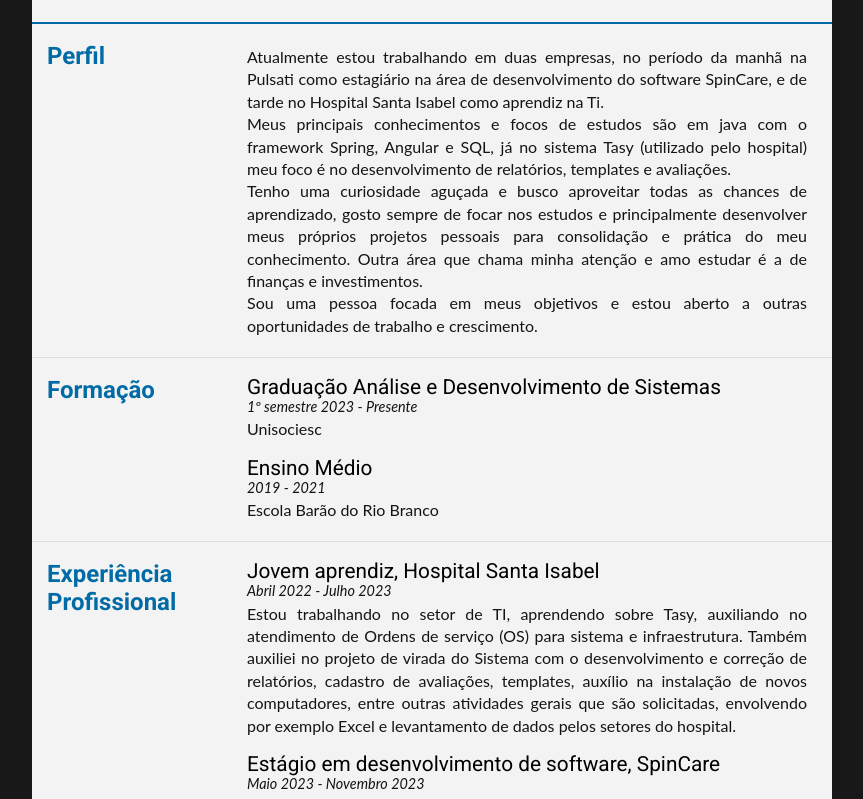
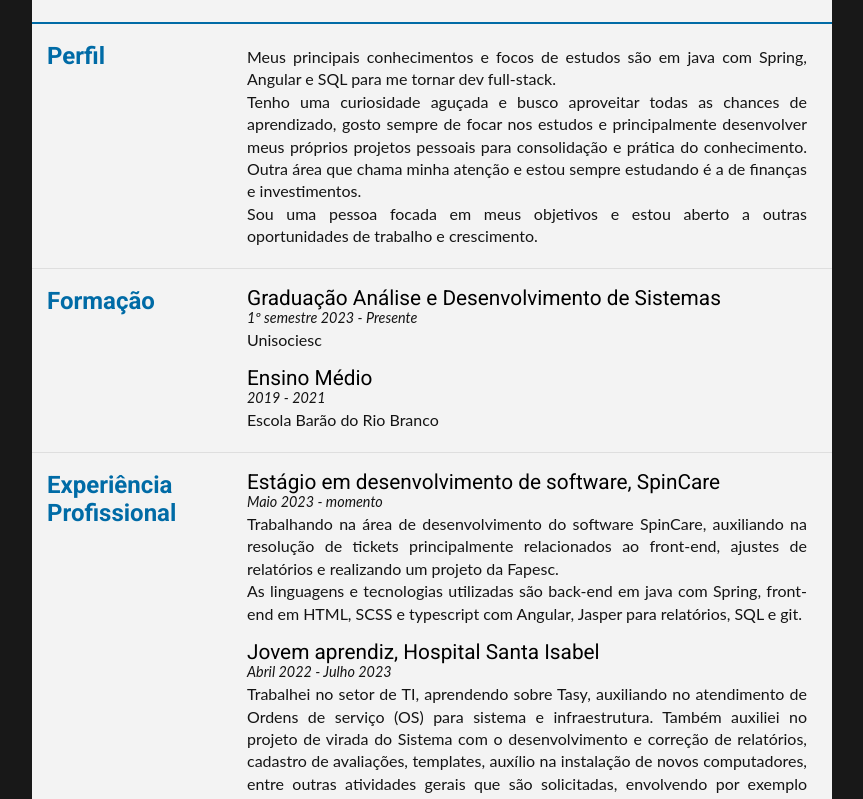
Before and after one commit to gabriel-hawerroth/front-end-training, a plain HTML site: page meu_curriculo/src/index.html in a window 1280 px wide. Shown: the part 145-944 px from the top of the page, without its empty margins (208-1071 px from the left). Drawn offline with Linux system fonts and the light colour scheme.

Commit message:
updated curriculum

```diff
--- a/meu_curriculo/src/index.html
+++ b/meu_curriculo/src/index.html
@@ -27,9 +27,12 @@
       <!-- Detalhes de Contato -->
       <div id="contact-details">
         <ul>
-        <li><i class="fas fa-envelope-open-text"></i> - <a href="mailto:gabrielhawerroth04@gmail.com">gabrielhawerroth04@gmail.com</a></li>
-        <li><i class="fab fa-linkedin"></i> - <a href="https://www.linkedin.com/in/gabriel-hawerroth/">linkedin.com/in/gabriel-hawerroth/</a></li>
-        <li><i class="fab fa-github-square"></i> - <a href="https://github.com/gabriel-hawerroth">github.com/gabriel-hawerroth</a></li>
+          <li><i class="fas fa-envelope-open-text"></i> - <a
+              href="mailto:gabrielhawerroth04@gmail.com">gabrielhawerroth04@gmail.com</a></li>
+          <li><i class="fab fa-linkedin"></i> - <a
+              href="https://www.linkedin.com/in/gabriel-hawerroth/">linkedin.com/in/gabriel-hawerroth/</a></li>
+          <li><i class="fab fa-github-square"></i> - <a
+              href="https://github.com/gabriel-hawerroth">github.com/gabriel-hawerroth</a></li>
           <li><i class="fas fa-phone-square-alt"></i> + 55 47 99660-9550</li>
           <!--    <li id="contact-detail-extranumber">+ 55 47 3209-5989</li> -->
         </ul>
@@ -44,15 +47,13 @@
           <h1>Perfil</h1>
         </div>
         <div class="section-content">
-        <p>Atualmente estou trabalhando em duas empresas,
-          no período da manhã na Pulsati como estagiário na área de desenvolvimento do software SpinCare,
-          e de tarde no Hospital Santa Isabel como aprendiz na Ti. <br>
-          Meus principais conhecimentos e focos de estudos são em java com o framework Spring, Angular e SQL,
-          já no sistema Tasy (utilizado pelo hospital) meu foco é no desenvolvimento de relatórios, templates e avaliações. <br>
+          <p>
+            Meus principais conhecimentos e focos de estudos são em java com Spring, Angular e SQL para me tornar dev
+            full-stack. <br>
             Tenho uma curiosidade aguçada e busco aproveitar todas as chances de aprendizado,
             gosto sempre de focar nos estudos e principalmente desenvolver meus próprios projetos pessoais
-          para consolidação e prática do meu conhecimento.
-          Outra área que chama minha atenção e amo estudar é a de finanças e investimentos. <br>
+            para consolidação e prática do conhecimento.
+            Outra área que chama minha atenção e estou sempre estudando é a de finanças e investimentos. <br>
             Sou uma pessoa focada em meus objetivos e estou aberto a outras oportunidades de trabalho e crescimento.
           </p>
         </div>
@@ -84,23 +85,24 @@
         </div>
         <div class="section-content">
           <article>
+            <h2>Estágio em desenvolvimento de software, SpinCare</h2>
+            <p class="sub-details">Maio 2023 - momento</p>
+            <p>Trabalhando na área de desenvolvimento do software SpinCare,
+              auxiliando na resolução de tickets principalmente relacionados
+              ao front-end, ajustes de relatórios e realizando um projeto da Fapesc. <br>
+              As linguagens e tecnologias utilizadas são back-end em java com Spring,
+              front-end em HTML, SCSS e typescript com Angular, Jasper para relatórios, SQL e git.</p>
+          </article>
+          <article>
             <h2>Jovem aprendiz, Hospital Santa Isabel</h2>
             <p class="sub-details">Abril 2022 - Julho 2023</p>
-          <p>Estou trabalhando no setor de TI, aprendendo sobre Tasy, auxiliando no
-            atendimento de Ordens de serviço (OS) para sistema e infraestrutura. Também auxiliei no projeto de virada do Sistema
+            <p>Trabalhei no setor de TI, aprendendo sobre Tasy, auxiliando no
+              atendimento de Ordens de serviço (OS) para sistema e infraestrutura. Também auxiliei no projeto de virada
+              do Sistema
               com o desenvolvimento e correção de relatórios, cadastro de avaliações, templates,
               auxílio na instalação de novos computadores, entre outras atividades gerais
               que são solicitadas, envolvendo por exemplo Excel e levantamento de
               dados pelos setores do hospital.</p>
-        </article>
-        <article>
-          <h2>Estágio em desenvolvimento de software, SpinCare</h2>
-          <p class="sub-details">Maio 2023 - Novembro 2023</p>
-          <p>Trabalhando na área de desenvolvimento do software SpinCare,
-          auxiliando na resolução de tickets
-          principalmente relacionados ao front-end e ajustes de relatórios. <br>
-          As linguagens e tecnologias utilizadas são back-end em java com Spring,
-          front-end em HTML, SCSS e typescript com Angular, Jasper para relatórios, SQL e git.</p>
           </article>
       </section>
 
@@ -153,4 +155,5 @@
     </main>
   </div>
 </body>
+
 </html>
```
Lines whose indentation alone changed are shown as unchanged.
